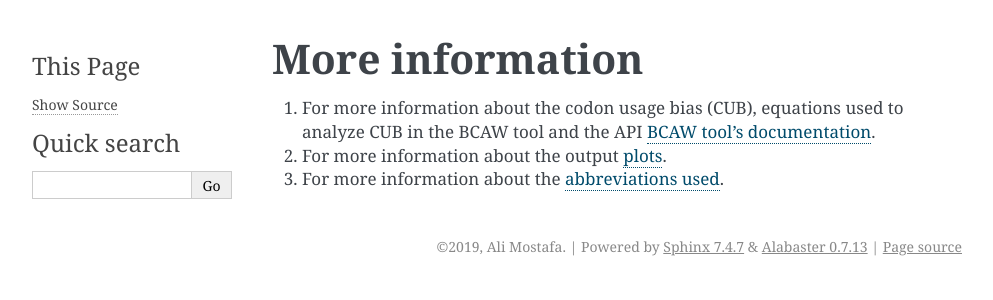
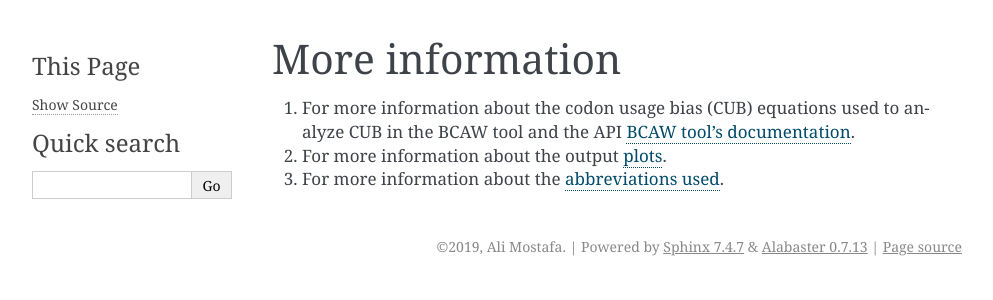
Before and after one commit to AliYoussef96/BCAW-Tool, a Sphinx documentation site: the page built from docs/Documentations.rst, in a window 1280 px wide. Shown: the top 300 px of the page, without its empty margins (148-1141 px from the left). Built offline with Sphinx 7.4.7, drawn with Linux system fonts in a browser that asks for light colours.

```diff
--- a/docs/Documentations.rst
+++ b/docs/Documentations.rst
@@ -1,7 +1,7 @@
-**More information**
-=======================
+More information
+================
 
-1. For more information about the codon usage bias (CUB), equations used to analyze CUB in the BCAW tool and the API `BCAW tool’s documentation <https://bcaw-tools-documentation.readthedocs.io/en/latest/index.html>`_.
+1. For more information about the codon usage bias (CUB) equations used to analyze CUB in the BCAW tool and the API `BCAW tool’s documentation <https://bcaw-tools-documentation.readthedocs.io/en/latest/index.html>`_.
 
 2. For more information about the output `plots <https://github.com/AliYoussef96/BCAW-Tool/blob/master/Plots/Plots%20Description.md>`_.
 
```
